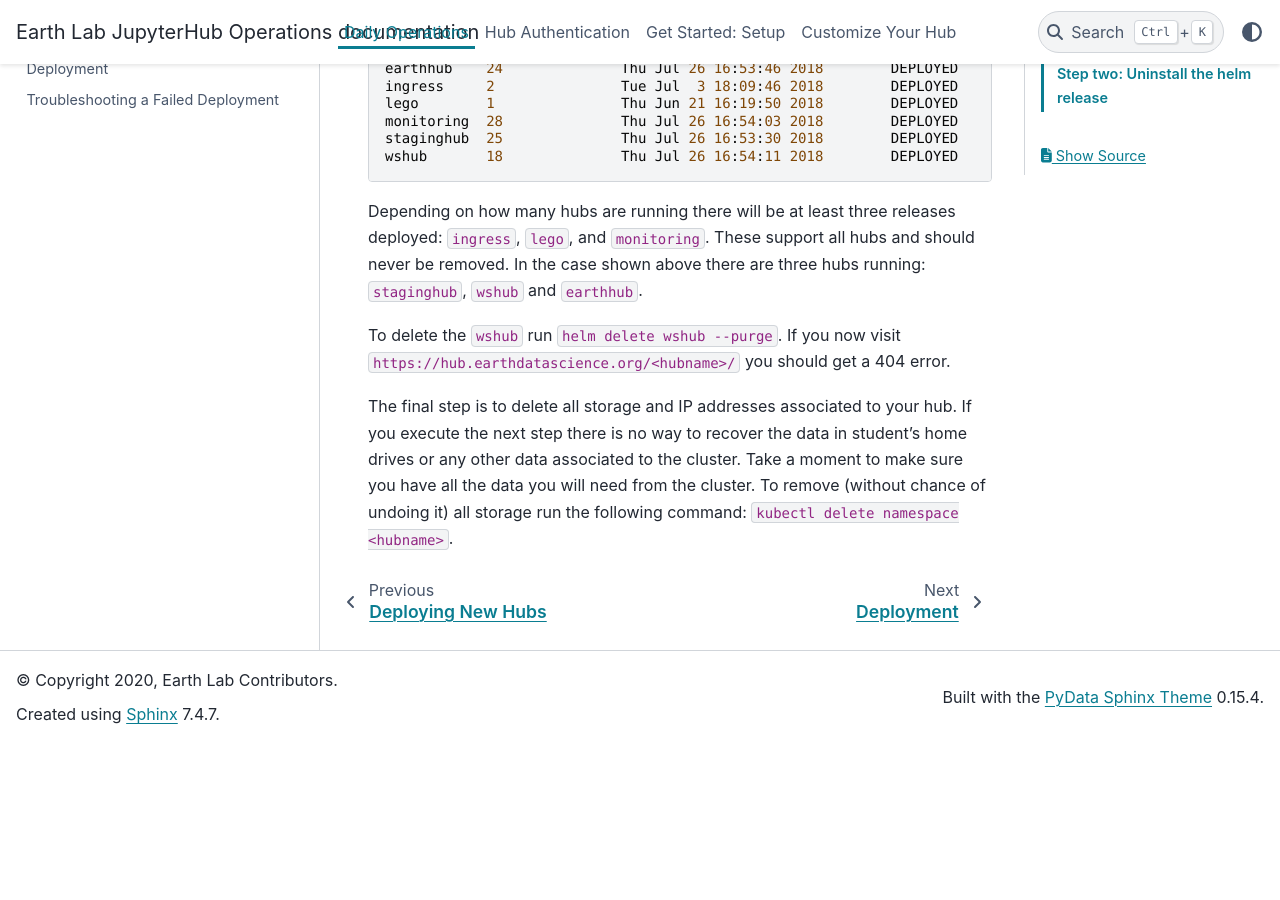
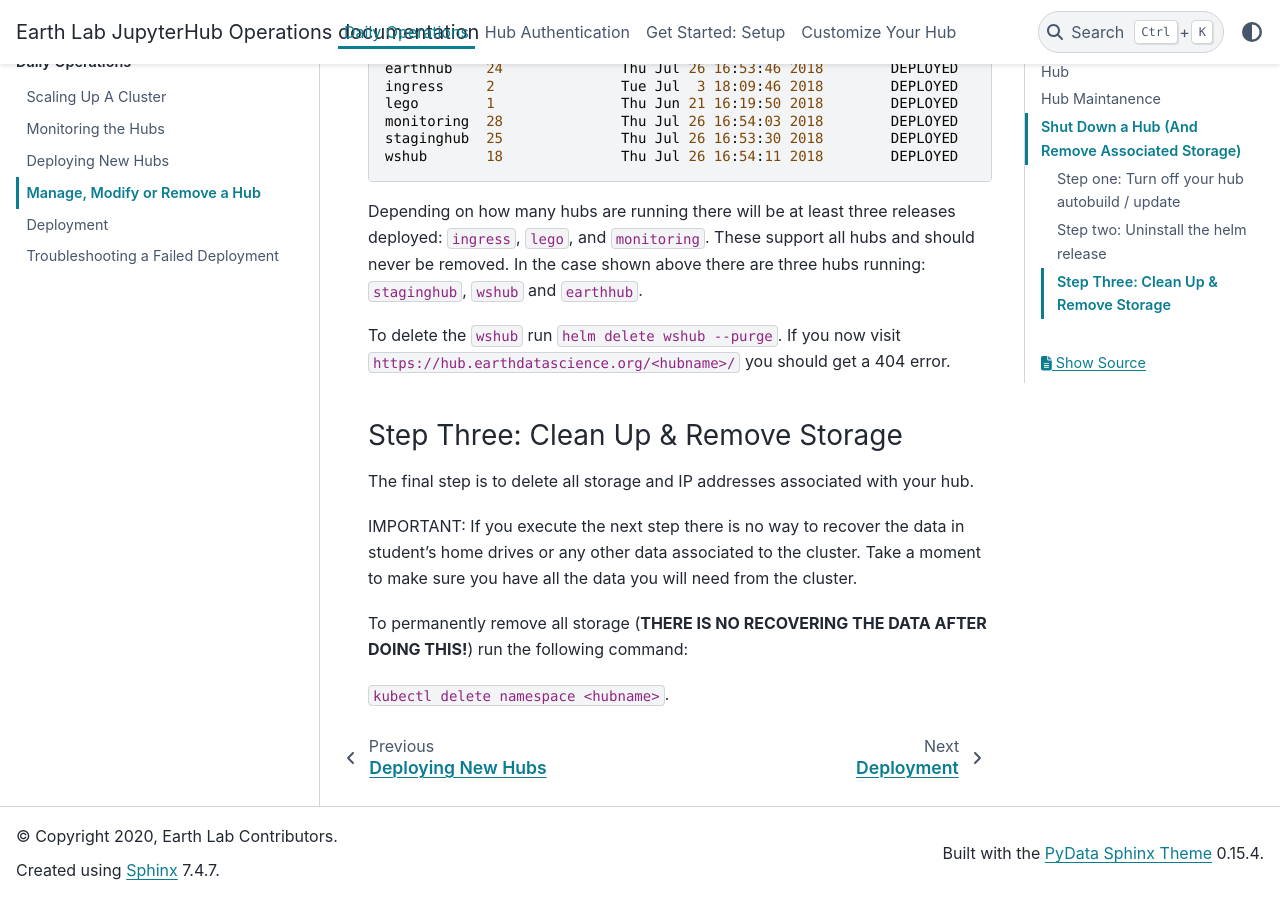
Before and after one commit to earthlab/hub-ops, a Sphinx documentation site: the page built from docs/source/daily-operations/modify-remove-hub.rst, in a window 1280 px wide and 900 px high, scrolled down 3178 px. Built offline with Sphinx 7.4.7 and the PyData theme 0.15.4, drawn with Linux system fonts in a browser that asks for light colours; before the commit the page ends 3921 px from its top, so only the background shows below that.

Commit message:
update modify hub instructions

```diff
--- a/docs/source/daily-operations/modify-remove-hub.rst
+++ b/docs/source/daily-operations/modify-remove-hub.rst
@@ -144,9 +144,16 @@ hubs running: :code:`staginghub`, :code:`wshub` and :code:`earthhub`.
 To delete the :code:`wshub` run :code:`helm delete wshub --purge`. If you now
 visit :code:`https://hub.earthdatascience.org/<hubname>/` you should get a 404 error.
 
-The final step is to delete all storage and IP addresses associated to your hub.
-If you execute the next step there is no way to recover the data in student's
+Step Three: Clean Up & Remove Storage
+~~~~~~~~~~~~~~~~~~~~~~~~~~~~~~~~~~~~~~
+
+The final step is to delete all storage and IP addresses associated with your hub.
+
+IMPORTANT: If you execute the next step there is no way to recover the data in student's
 home drives or any other data associated to the cluster. Take a moment to make
-sure you have all the data you will need from the cluster. To remove (without
-chance of undoing it) all storage run the following command:
+sure you have all the data you will need from the cluster.
+
+To permanently remove all storage (**THERE IS NO RECOVERING THE DATA AFTER DOING
+THIS!**) run the following command:
+
 :code:`kubectl delete namespace <hubname>`.
```
